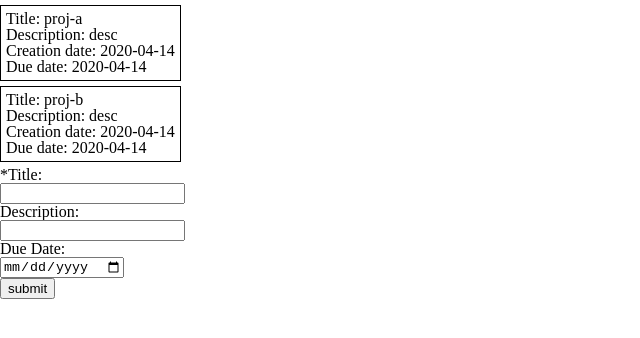
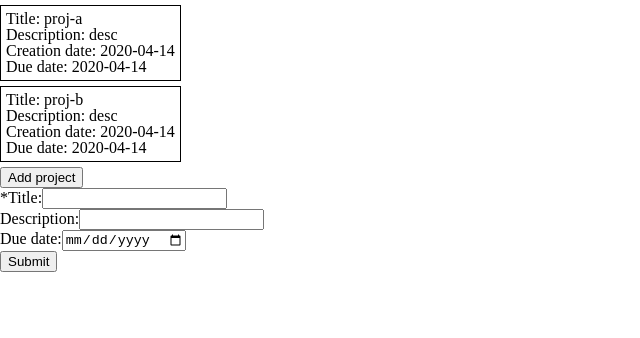
Before and after one commit to ARodrigues92/todo-list, a website built with webpack: page dist/index.html in a window 1280 px wide. Both pictures are taken after a click on the button "Add project". Shown: the whole page, without its empty margins (0-640 px from the left). Built offline with nearby package versions, Linux system fonts and the light colour scheme.

Commit message:
Refactor forms creation and display

```diff
--- a/src/index.js
+++ b/src/index.js
@@ -54,18 +54,9 @@ model.projects.push(project2);
 const addProject = document.getElementById('add-project');
 const addToDo = document.getElementById('add-todo');
 
+const createSubmitEventListener = (purpose, type) => {
+  const submit = document.getElementById('submit');
   const form = document.getElementById('form');
-const submit = document.getElementById('submit');
-
-addProject.addEventListener('click', () => {
-  view.displayProjectForm();
-  submit.setAttribute('data-type', 'project');
-});
-
-addToDo.addEventListener('click', () => {
-  view.displayTodoForm();
-  submit.setAttribute('data-type', 'todo');
-});
 
   submit.addEventListener('click', e => {
     e.preventDefault();
@@ -74,13 +65,12 @@ submit.addEventListener('click', e => {
     const description = form.elements[1].value;
     const creationDate = model.getCurrentDate();
     const dueDate = form.elements[2].value;
-  const priority = form.elements[3].value;
-  const notes = form.elements[4].value;
 
     if (!title) {
       alert('The title field is mandatory');
     } else {
-    if (submit.getAttribute('data-type') === 'project') {
+      if (type === 'project') {
+        if (purpose === 'create') {
           const newProject = factories.projectFactory(
             1, // temp hardcoded id
             title,
@@ -90,6 +80,13 @@ submit.addEventListener('click', e => {
           );
           console.log(newProject.getProjectData());
         } else {
+          // set new values for object properties
+        }
+      } else if (type === 'todo') {
+        if (purpose === 'create') {
+          const priority = form.elements[3].value;
+          const notes = form.elements[4].value;
+
           const newTodo = factories.toDoFactorty(
             1, // temp hardcoded id
             title,
@@ -99,11 +96,24 @@ submit.addEventListener('click', e => {
             priority,
             notes
           );
-      console.log(newTodo.getTodoData());
+          console.log(newTodo.getToDoData());
+        } else {
+          // set new values for object properties
         }
-    form.reset();
-    view.resetFormDisplay();
       }
+      view.clearForm();
+    }
+  });
+};
+
+addProject.addEventListener('click', () => {
+  view.displayForm('project');
+  createSubmitEventListener('create', 'project');
+});
+
+addToDo.addEventListener('click', () => {
+  view.displayForm('todo');
+  createSubmitEventListener('create', 'todo');
 });
 
 model.projects.forEach(project => {
@@ -111,6 +121,8 @@ model.projects.forEach(project => {
 
   projectDiv.addEventListener('click', () => {
     view.resetViewArea();
+    view.hide(addProject);
+    view.show(addToDo);
 
     const toDos = project.getToDos();
 
--- a/src/modules/view.js
+++ b/src/modules/view.js
@@ -1,7 +1,3 @@
-const buttonsContainer = document.getElementById('buttons-container');
-const formContainer = document.getElementById('form-container');
-const todoInputs = document.getElementById('todo-inputs');
-
 const displayArea = document.getElementById('display-area');
 
 const hide = element => {
@@ -12,25 +8,72 @@ const show = element => {
   element.classList.remove('display-none');
 };
 
-const displayProjectForm = () => {
-  hide(buttonsContainer);
-  show(formContainer);
+const resetViewArea = () => {
+  displayArea.innerHTML = '';
 };
 
-const displayTodoForm = () => {
-  hide(buttonsContainer);
-  show(formContainer);
-  show(todoInputs);
+const setAttributes = (element, attributes) => {
+  const keys = Object.keys(attributes);
+
+  keys.forEach(key => {
+    element.setAttribute(key, attributes[key]);
+  });
 };
 
-const resetFormDisplay = () => {
-  hide(todoInputs);
-  hide(formContainer);
-  show(buttonsContainer);
+const createInputBlock = (title, type, innerText, extraAttributes) => {
+  const newDiv = document.createElement('div');
+  newDiv.classList.add('form-block');
+  const label = document.createElement('label');
+  label.setAttribute('for', title);
+  label.innerText = innerText;
+  const input = document.createElement('input');
+  setAttributes(input, { type, id: title, name: title });
+
+  if (extraAttributes) {
+    setAttributes(input, extraAttributes);
+  }
+
+  newDiv.append(label, input);
+  return newDiv;
 };
 
-const resetViewArea = () => {
-  displayArea.innerHTML = '';
+const clearForm = () => {
+  const formDiv = document.getElementById('form-container');
+  formDiv.innerHTML = '';
+};
+
+const displayForm = type => {
+  const formDiv = document.getElementById('form-container');
+  clearForm();
+  const form = document.createElement('form');
+  form.setAttribute('id', 'form');
+
+  form.append(createInputBlock('title', 'text', '*Title:'));
+  form.append(createInputBlock('description', 'text', 'Description:'));
+  form.append(createInputBlock('due-date', 'date', 'Due date:'));
+
+  if (type === 'todo') {
+    form.append(
+      createInputBlock('priority', 'number', 'Priority:', {
+        min: 1,
+        max: 3,
+      })
+    );
+    const newDiv = document.createElement('div');
+    newDiv.classList.add('form-block');
+    const label = document.createElement('label');
+    label.setAttribute('for', 'notes');
+    label.innerText = 'Notes: ';
+    const textarea = document.createElement('textarea');
+    setAttributes(textarea, { id: 'notes', name: 'notes' });
+    newDiv.append(label, textarea);
+    form.append(newDiv);
+  }
+
+  const submit = document.createElement('input');
+  setAttributes(submit, { type: 'submit', id: 'submit', value: 'Submit' });
+  form.append(submit);
+  formDiv.append(form);
 };
 
 const expandToDo = toDo => {
@@ -101,10 +144,10 @@ const renderProject = project => {
 export {
   hide,
   show,
-  displayProjectForm,
-  displayTodoForm,
-  resetFormDisplay,
   resetViewArea,
+  setAttributes,
+  clearForm,
+  displayForm,
   expandToDo,
   renderToDo,
   renderProject,
```
Also changed, not shown: dist/index.html, dist/main.js. Lines whose indentation alone changed are shown as unchanged.
